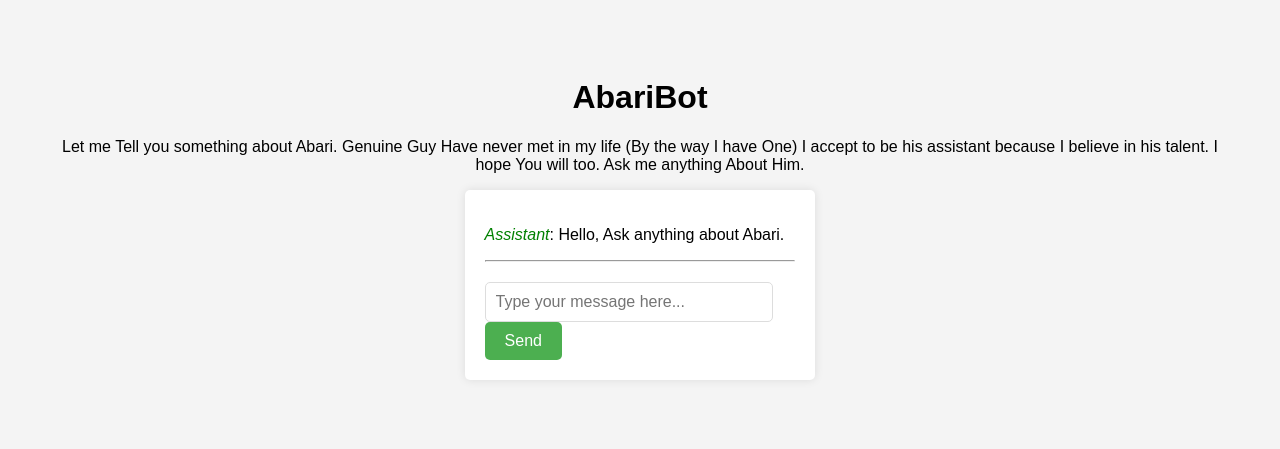
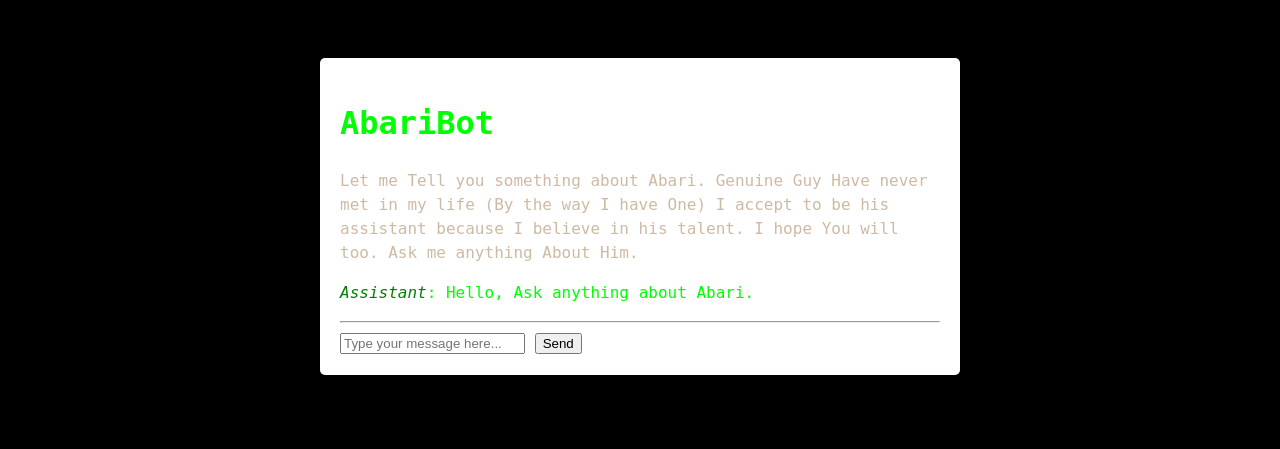
Before and after one commit to abari111/abariBot, a Flask app: page / in a window 1280 px wide. Shown: the top 449 px of the page. Run offline with Flask 3, Linux system fonts and the light colour scheme.

Commit message:
abariBot.html added

```diff
--- a/app/templates/abariBot.html
+++ b/app/templates/abariBot.html
@@ -5,11 +5,24 @@
     <meta name="viewport" content="width=device-width, initial-scale=1.0">
     <title>Conversation Display</title>
     <style>
-        body {
+         _body {
             font-family: Arial, sans-serif;
             background-color: #f4f4f4;
             text-align: center;
             padding: 50px;
+        }
+        body{
+            font-family: 'Press Start 2P', 'IBM Plex Mono', monospace;
+            font-size: 16px;
+            color: #00ff00; /* classic green color often used in old terminals */
+            background-color: #000000; /* black background like an old console */
+            line-height: 1.5;
+            text-align: center;
+            padding: 50px;
+        }
+
+        .intro {
+            color: #cdbaa4
         }
         .conversation {
             display: inline-block;
@@ -24,37 +37,7 @@
         .message {
             margin-bottom: 20px;
         }
-        .you {
-            font-weight: bold;
-            color: #4CAF50;
-        }
-        .me {
-            font-style: italic;
-            color: #2196F3;
-        }
-        form {
-            margin-top: 20px;
-        }
-        input[type="text"] {
-            padding: 10px;
-            font-size: 16px;
-            border: 1px solid #ddd;
-            border-radius: 5px;
-            width: calc(100% - 22px);
-            box-sizing: border-box;
-        }
-        input[type="submit"] {
-            padding: 10px 20px;
-            font-size: 16px;
-            color: #fff;
-            background-color: #4CAF50;
-            border: none;
-            border-radius: 5px;
-            cursor: pointer;
-        }
-        input[type="submit"]:hover {
-            background-color: #45a049;
-        }
+
 
         #assistant{
             color: green;
@@ -65,19 +48,20 @@
     </style>
 </head>
 <body>
+    <div class="conversation">
     <h1>AbariBot</h1>
-    <p>
+    <p class="intro">
         Let me Tell you something about Abari.
         Genuine Guy Have never met in my life (By the way I have One)
         I accept to be his assistant because I believe in his talent. I hope
         You will too. Ask me anything About Him.
     </p>
-    <div class="conversation">
-        <p class="Assistant"><em id="assistant">Assistant</em>: Hello, Ask anything about Abari.</p>
+
+        <p class="AbariBot"><em id="assistant">Assistant</em>: Hello, Ask anything about Abari.</p>
         {% for you, ass in conversation %}
         <div class="message">
             <p class="You"><em id="you">You</em>: {{ you }}</p>
-            <p class="Assistant"><em id="assistant">Assistant</em>: {{ ass }}</p>
+            <p class="AbariBot"><em id="assistant">Assistant</em>: {{ ass }}</p>
         </div>
         {% endfor %}
 
```
